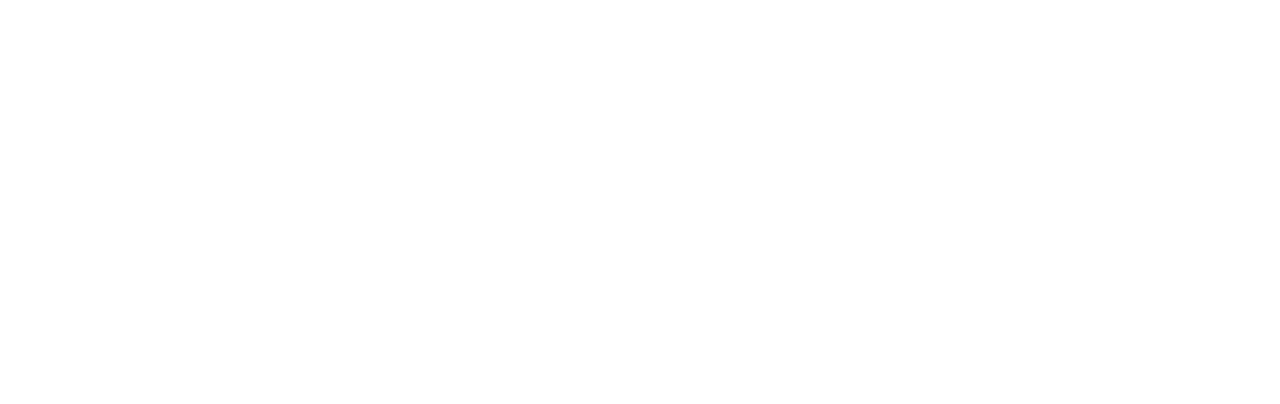
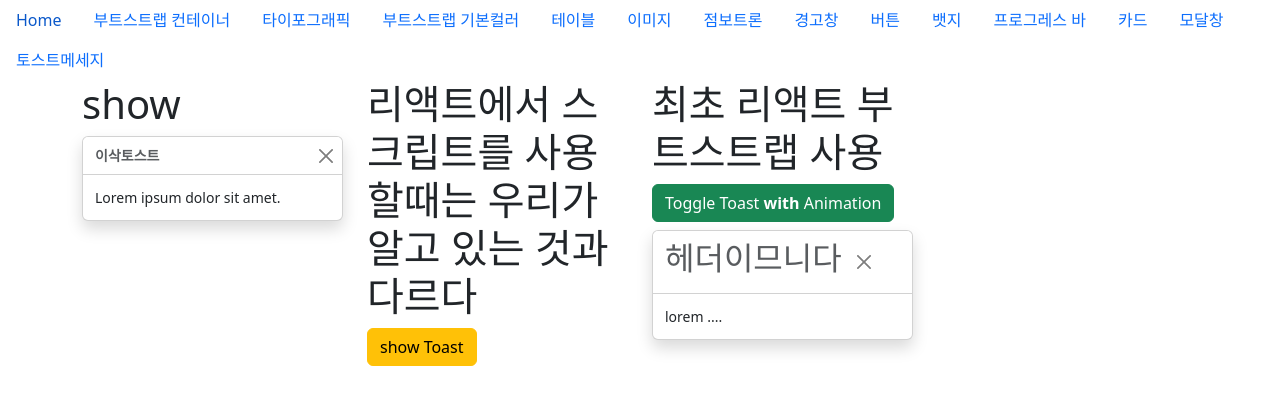
Before and after one commit to anakyn01/bootstrapcomponent, a React (Create React App) app: page /toastm in a window 1280 px wide. Before the commit this address had no page. Shown: the top 404 px of the page. Built offline with nearby package versions, Linux system fonts and the light colour scheme.

Commit message:
리액트 스크립트 실행

```diff
--- a/src/include/Header.jsx
+++ b/src/include/Header.jsx
@@ -44,6 +44,9 @@
         <li className="nav-item">
             <Link to="/layer" className="nav-link">모달창</Link>
         </li>
+        <li className="nav-item">
+            <Link to="/toastm" className="nav-link">토스트메세지</Link>
+        </li>
     </ul>
 </nav>
 <Outlet/>{/*선언하지 않으면 제대로 작동하지 않습니다 */}
--- a/src/index.js
+++ b/src/index.js
@@ -18,6 +18,7 @@
 import Progress from './pages/Progress';
 import Cards from './pages/Cards';
 import Layer from './pages/Layer';
+import ToastM from './pages/ToastM';
 
 export default function App(){
   return(
@@ -38,6 +39,7 @@
         <Route path="progress" element={<Progress/>}/>
         <Route path="cards" element={<Cards/>}/>
         <Route path="layer" element={<Layer/>}/>
+        <Route path="toastm" element={<ToastM/>}/>
       </Route>
   </Routes>
 </BrowserRouter>
--- /dev/null
+++ b/src/pages/ToastM.jsx
@@ -0,0 +1,74 @@
+import React,{useState} from 'react';
+import { Container, Row, Col, Toast, Button } from "react-bootstrap";
+
+const ToastM = () => {
+
+    const [showA, setShowA] = useState(true)
+    const [showB, setShowB] = useState(true)
+
+    const toggleShowA = () => setShowA(!showA);
+    const toggleShowB = () => setShowB(!showB);
+
+    return(
+<>
+<Container>
+    <Row>
+        <Col md={3}>
+<h1>show</h1>
+<div className="toast show">
+    <div className="toast-header">
+        <strong class="me-auto">
+            이삭토스트
+        </strong>
+        <button className="btn-close" data-bs-dismiss="toast"></button>
+    </div>
+    <div className="toast-body">
+        Lorem ipsum dolor sit amet.
+    </div>
+</div>
+        </Col>
+        <Col md={3}>
+<h1>리액트에서 스크립트를 사용할때는 우리가 알고 있는 것과 다르다</h1>
+<button className="btn btn-warning" id="toastbtn">show Toast</button>
+<div className="toast">
+    <div className="toast-header">
+        <strong class="me-auto">
+            이삭토스트
+        </strong>
+        <button className="btn-close" data-bs-dismiss="toast"></button>
+    </div>
+    <div className="toast-body">
+        Lorem ipsum dolor sit amet.
+    </div>
+</div>
+{/*<script> 리액트에서 기존에  html하는 스크립트 넣은 방법으로는 리액트에서 스크립트를 사용할수 없다
+    document.getElementById("toastbtn").onclick= function(){
+        let toastElList = [].slice.call(document.querySelectorAll('.toast'))
+    }
+</script>*/}
+        </Col>
+        <Col md={3}>
+        <h1>최초 리액트 부트스트랩 사용</h1>
+<Button
+variant='success'
+onClick={toggleShowA}
+className='mb-2'
+>
+Toggle Toast <strong>with</strong> Animation
+</Button>
+<Toast show={showA} onClose={toggleShowA}>
+    <Toast.Header>
+        <h2>헤더이므니다</h2>
+    </Toast.Header>
+    <Toast.Body>lorem ....
+    </Toast.Body>
+</Toast>
+        </Col>
+        <Col md={3}></Col>
+    </Row>
+</Container>
+</>
+    );
+}
+
+export default ToastM;
```
